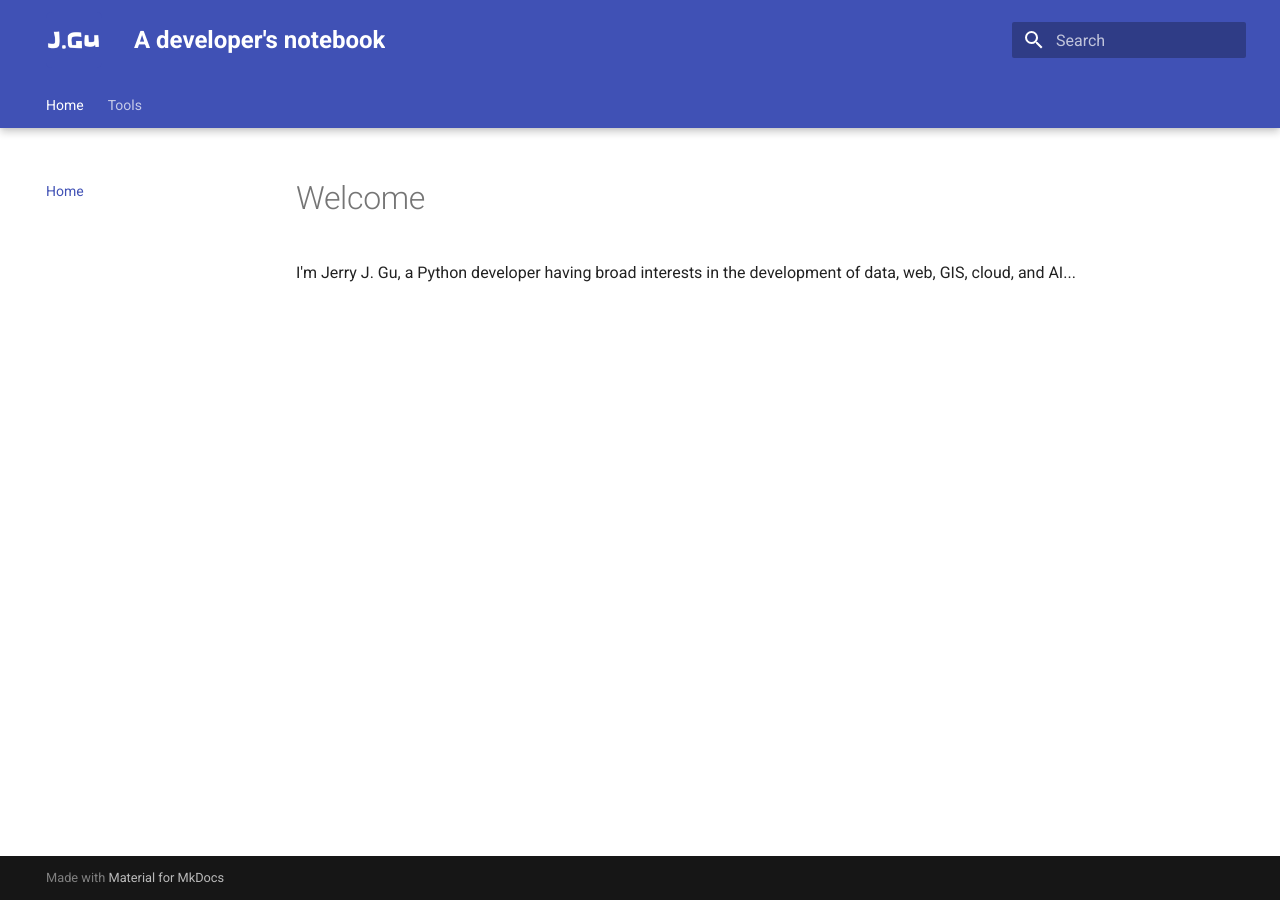
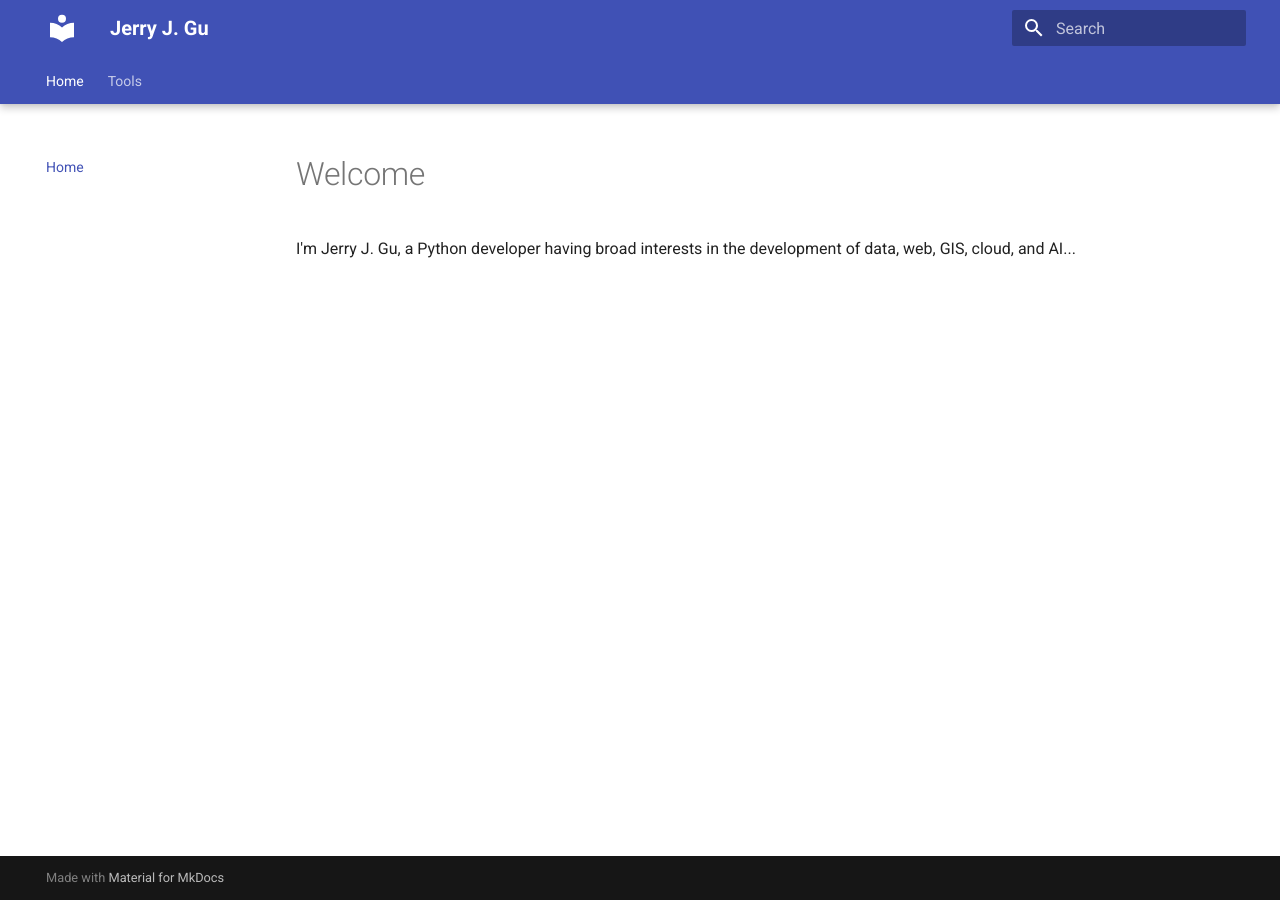
Before and after one commit to jgujerry/jgujerry.github.io, an MkDocs documentation site: the page built from docs/index.md, in a window 1280 px wide. Built offline with MkDocs 1.6.1 and Material for MkDocs 9.7.7, drawn with Linux system fonts in a browser that asks for light colours.

Commit message:
Default the icon

```diff
--- a/docs/styles/extra.css
+++ b/docs/styles/extra.css
@@ -1,9 +1,9 @@
 .md-header__title {
-    font-size: 1.2rem;
+    font-size: 1rem;
     font-weight: bold;
 }
 
 .md-header__button.md-logo img, .md-header__button.md-logo svg {
-    height: 56px;
+    height: 32px;
     width: auto;
 }
--- a/mkdocs.yml
+++ b/mkdocs.yml
@@ -1,10 +1,8 @@
-site_name: A developer's notebook
+site_name: Jerry J. Gu
 site_url: https://jgujerry.github.io
 
 theme:
   name: material
-  favicon: assets/favicon.ico
-  logo: assets/logo.png
   palette:
     primary: indigo
   features:
```
Also changed, not shown: docs/assets/favicon.ico (deleted), docs/assets/logo.png (deleted).
